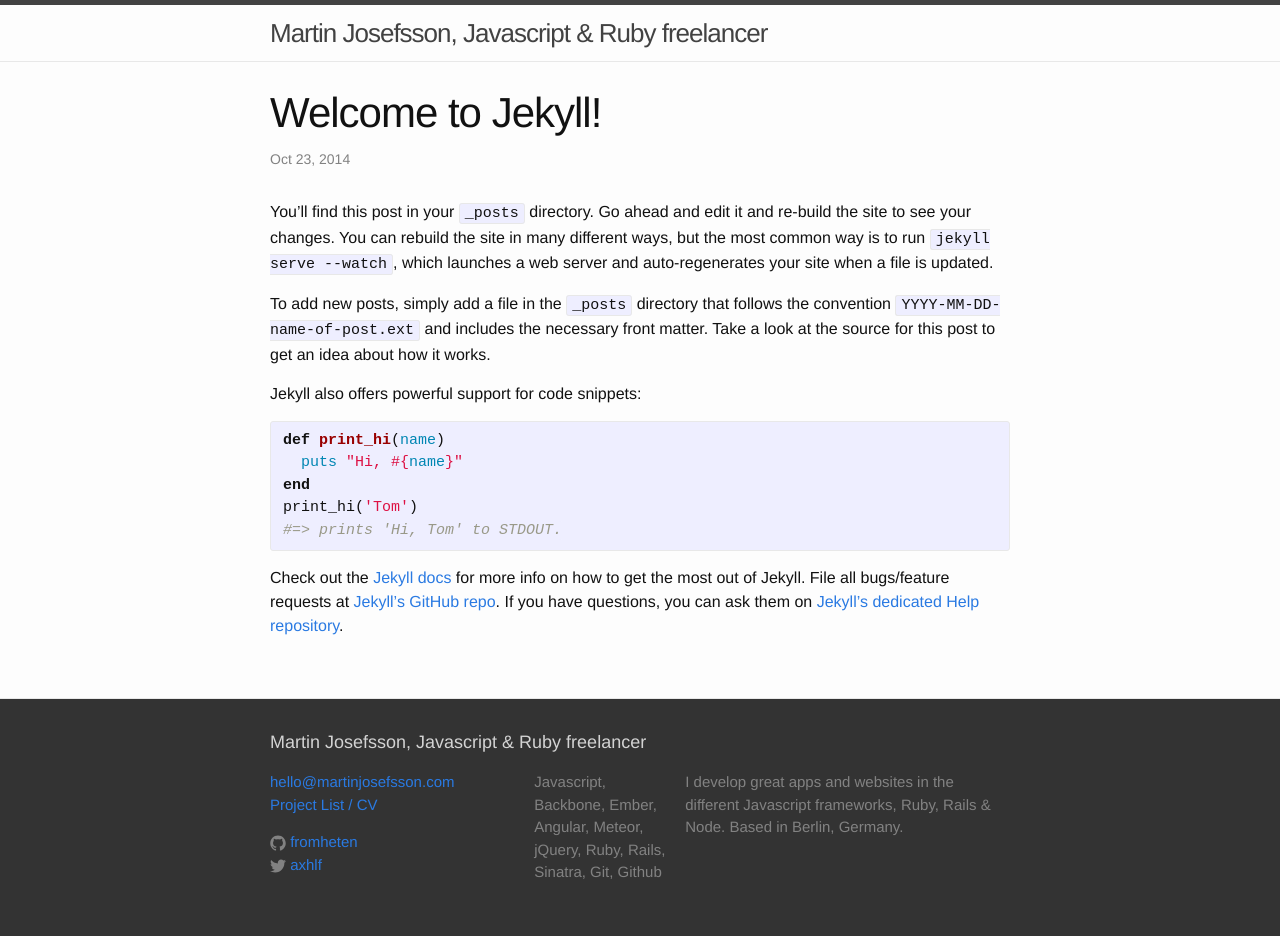
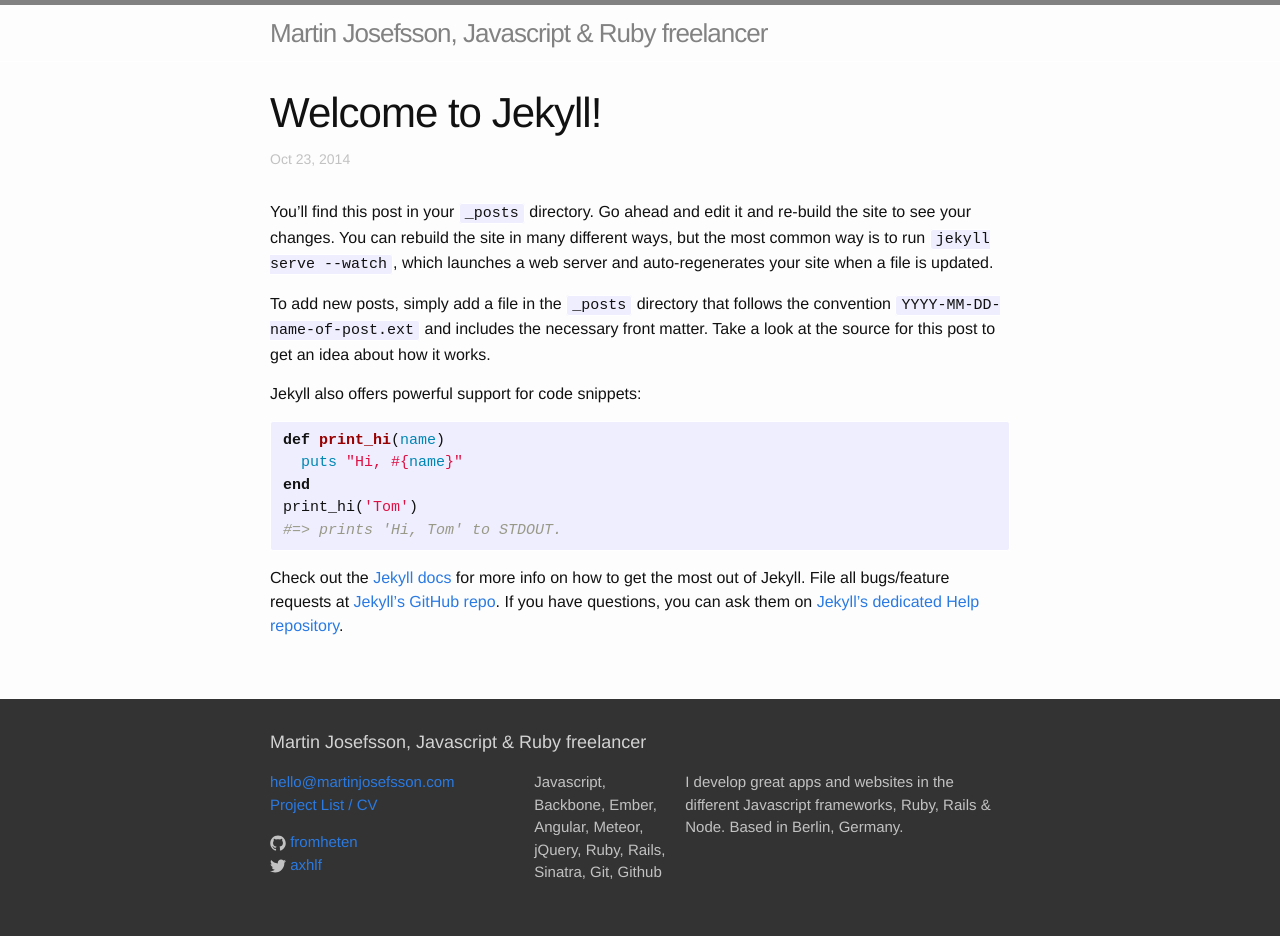
Before and after one commit to fromheten/fromheten.github.io, a Jekyll site: the page built from _posts/2014-10-23-welcome-to-jekyll.markdown, in a window 1280 px wide. Built offline with Jekyll 4.4.1, drawn with Linux system fonts in a browser that asks for light colours.

Commit message:
Better footer colors

```diff
--- a/css/main.scss
+++ b/css/main.scss
@@ -17,7 +17,7 @@
 $background-color: #fdfdfd;
 $brand-color:      #2a7ae2;
 
-$grey-color:       #828282;
+$grey-color:       lighten(#828282, 25%);
 $grey-color-light: lighten($grey-color, 40%);
 $grey-color-dark:  darken($grey-color, 25%);
 
```
